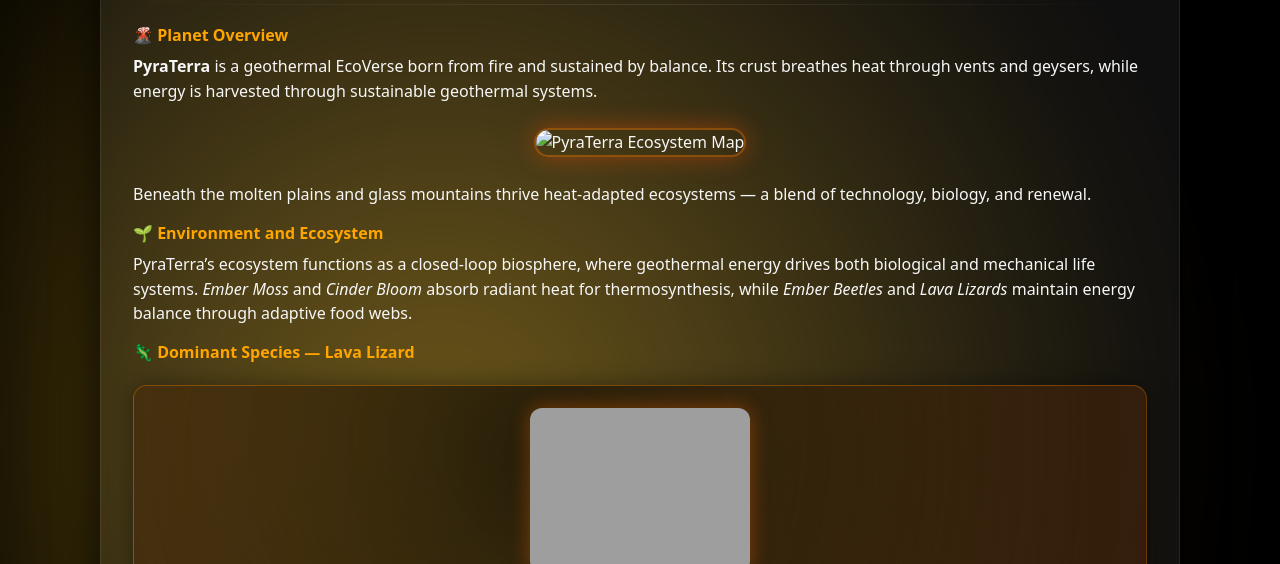
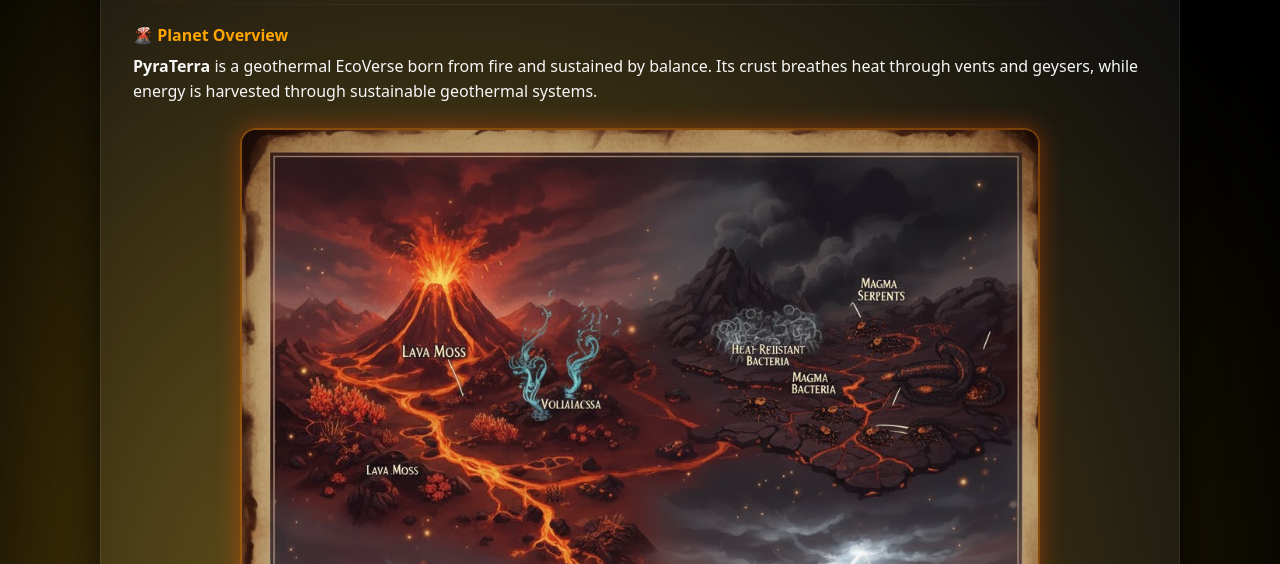
Before and after one commit to humblegod-24/PyraTerra-Website, a plain HTML site: page profile.html in a window 1280 px wide. Shown: the part 236-800 px from the top of the page. Drawn offline with Linux system fonts and the light colour scheme; the site is published under a folder, as on GitHub Pages, so addresses that start at the root find nothing.

Commit message:
Update profile.html

```diff
--- a/profile.html
+++ b/profile.html
@@ -95,7 +95,7 @@
         <p><strong>PyraTerra</strong> is a geothermal EcoVerse born from fire and sustained by balance. Its crust breathes heat through vents and geysers, while energy is harvested through sustainable geothermal systems.</p>
 
         <div class="map-container">
-          <img src="/PyraterraMap.jpg" alt="PyraTerra Ecosystem Map">
+          <img src="images/PyraterraMap.jpg" alt="PyraTerra Ecosystem Map">
         </div>
 
         <p>Beneath the molten plains and glass mountains thrive heat-adapted ecosystems — a blend of technology, biology, and renewal.</p>
```
